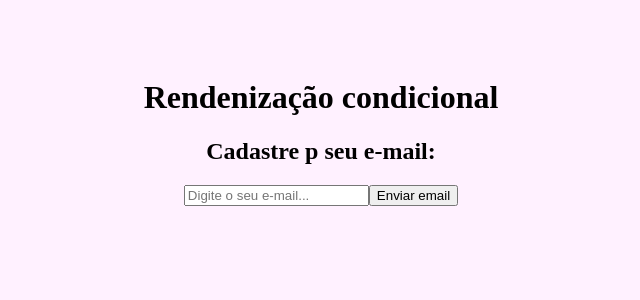
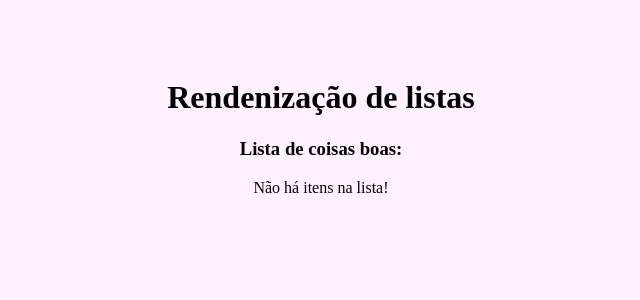
Before and after one commit to joao-pedro01/React.js, a React (Create React App) app: page / in a window 1280 px wide. Shown: the top 300 px of the page, without its empty margins (319-959 px from the left). Built offline with nearby package versions, Linux system fonts and the light colour scheme.

Commit message:
Condicional (if)

```diff
--- a/src/App.js
+++ b/src/App.js
@@ -1,11 +1,14 @@
 import './App.css';
-import Condicional from './components/Condicional';
+import Lista from './components/Lista';
 
 function App() {
+  const meusItens = ['React', 'Vue', 'Angular'];
+
+
   return (
     <div className='App'>
-      <h1>Rendenização condicional</h1>
-      <Condicional />
+      <h1>Rendenização de listas</h1>
+      <Lista itens={meusItens} />
     </div>
   );
 }
--- /dev/null
+++ b/src/components/Lista.js
@@ -0,0 +1,18 @@
+function Lista({ itens }) {
+    return (
+        <>
+            <h3>Lista de coisas boas:</h3>
+            {
+                itens.lemgth > 0 ? (
+                    itens.map((item, index) => (
+                        <p key={index}>{item}</p>
+                    ))
+                ): (
+                    <p>Não há itens na lista!</p>
+                )
+            }
+        </>
+    )
+}
+
+export default Lista;
```
